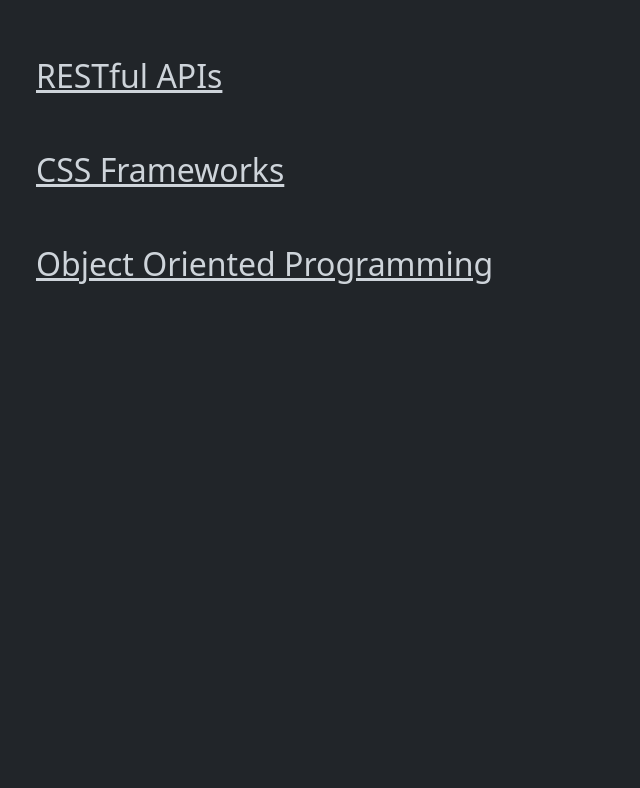
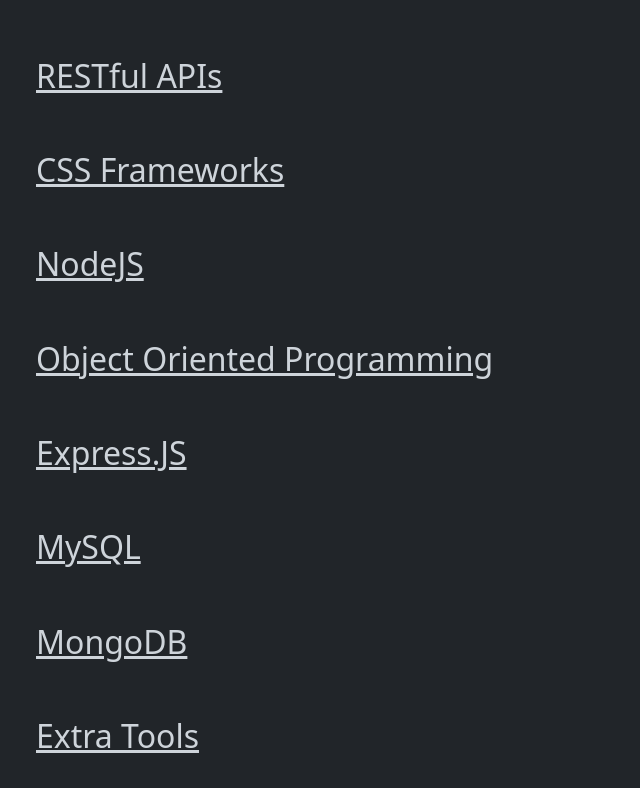
Before and after one commit to epicasino/Coding-Resources, a Next.js app: page / in a window 1280 px wide. Shown: the part 905-1693 px from the top of the page, without its empty margins (0-640 px from the left). Before the commit the page ends 1221 px from the top, so only its background shows below. Built offline with nearby package versions, Linux system fonts and the light colour scheme.

Commit message:
added mysql, mongodb, and etc link json files

```diff
--- /dev/null
+++ b/src/app/resourceLinks/etcLinks.json
@@ -0,0 +1,56 @@
+{
+  "title": "Extra Tools",
+  "subsections": [
+    {
+      "title": "Stock Images",
+      "links": [
+        {
+          "url": "https://www.pexels.com/",
+          "title": "Pexels.com"
+        },
+        {
+          "url": "https://unsplash.com/",
+          "title": "Unsplash"
+        },
+        {
+          "url": "https://picsum.photos",
+          "title": "Lorem Ipsum for Photos"
+        }
+      ]
+    },
+    {
+      "title": "Color Tools",
+      "links": [
+        {
+          "url": "https://www.w3schools.com/colors/colors_picker.asp",
+          "title": "HTML Color Picker"
+        },
+        {
+          "url": "https://cssgradient.io/",
+          "title": "CSS Gradient"
+        },
+        {
+          "url": "https://coolors.co/",
+          "title": "Coolors.co"
+        },
+        {
+          "url": "http://colormind.io/",
+          "title": "Colormind.io: AI Color Generator"
+        }
+      ]
+    },
+    {
+      "title": "Validators",
+      "links": [
+        {
+          "url": "https://jigsaw.w3.org/css-validator/",
+          "title": "CSS validator"
+        },
+        {
+          "url": "https://validator.w3.org/",
+          "title": "HTML validator"
+        }
+      ]
+    }
+  ]
+}
--- /dev/null
+++ b/src/app/resourceLinks/mongodbLinks.json
@@ -0,0 +1,115 @@
+{
+  "title": "MongoDB",
+  "subsections": [
+    {
+      "title": "Basic",
+      "links": [
+        {
+          "url": "https://www.mongodb.com/docs/manual/introduction/",
+          "title": "Introduction to MongoDB"
+        },
+        {
+          "url": "https://www.mongodb.com/docs/mongodb-shell/",
+          "title": "MongoDB Shell (mongosh)"
+        },
+        {
+          "url": "https://www.mongodb.com/docs/manual/crud/",
+          "title": "MongoDB CRUD Operations"
+        },
+        {
+          "url": "https://www.mongodb.com/docs/mongodb-shell/crud/update/#std-label-mongosh-update",
+          "title": "Update Documents"
+        },
+        {
+          "url": "https://www.mongodb.com/docs/manual/aggregation/",
+          "title": "Aggregation Operations"
+        },
+        {
+          "url": "https://www.mongodb.com/docs/manual/reference/operator/update/positional/",
+          "title": "$ (update)"
+        },
+        {
+          "url": "https://www.mongodb.com/docs/manual/reference/operator/aggregation/count/",
+          "title": "$count (aggregation)"
+        },
+        {
+          "url": "https://www.mongodb.com/docs/manual/reference/operator/update/addToSet/",
+          "title": "$addToSet (operator)"
+        },
+        {
+          "url": "https://www.mongodb.com/docs/manual/reference/operator/update/push/",
+          "title": "$push (operator)"
+        },
+        {
+          "url": "https://www.mongodb.com/docs/manual/reference/operator/update/pull/",
+          "title": "$pull (operator)"
+        }
+      ]
+    },
+    {
+      "title": "Mongoose",
+      "links": [
+        {
+          "url": "https://mongoosejs.com/docs/index.html",
+          "title": "Mongoose: Getting Started"
+        },
+        {
+          "url": "https://mongoosejs.com/docs/guides.html",
+          "title": "Mongoose: Guides Overview"
+        },
+        {
+          "url": "https://mongoosejs.com/docs/guide.html",
+          "title": "Mongoose Schemas"
+        },
+        {
+          "url": "https://mongoosejs.com/docs/schematypes.html",
+          "title": "Mongoose SchemaTypes"
+        },
+        {
+          "url": "https://mongoosejs.com/docs/models.html",
+          "title": "Mongoose Models"
+        },
+        {
+          "url": "https://www.geeksforgeeks.org/mongoose-virtuals/",
+          "title": "Mongoose Virtuals"
+        },
+        {
+          "url": "https://masteringjs.io/tutorials/mongoose/timestamps",
+          "title": "Mongoose Timestamps"
+        },
+        {
+          "url": "https://mongoosejs.com/docs/populate.html",
+          "title": "Mongoose Populate"
+        },
+        {
+          "url": "https://www.geeksforgeeks.org/mongoose-findone-function/",
+          "title": "Mongoose | findByIdAndUpdate() Function"
+        },
+        {
+          "url": "https://www.geeksforgeeks.org/mongoose-findbyidandupdate-function/",
+          "title": "Mongoose | findByIdAndUpdate() Function"
+        },
+        {
+          "url": "https://mongoosejs.com/docs/tutorials/findoneandupdate.html",
+          "title": "How to Use findOneAndUpdate() in Mongoose"
+        },
+        {
+          "url": "https://www.geeksforgeeks.org/mongoose-deletemany-function/",
+          "title": "Mongoose | deleteMany() Function"
+        },
+        {
+          "url": "https://stackoverflow.com/questions/33049707/push-items-into-mongo-array-via-mongoose",
+          "title": "Push items into mongo array via mongoose (StackOverflow)"
+        },
+        {
+          "url": "https://stackoverflow.com/questions/18553946/remove-sub-document-from-mongo-with-mongoose",
+          "title": "Remove sub-document from Mongo with mongoose (StackOverflow)"
+        },
+        {
+          "url": "https://stackoverflow.com/questions/12495891/what-is-the-v-field-in-mongoose",
+          "title": "What is the __v field in Mongoose (StackOverflow)"
+        }
+      ]
+    }
+  ]
+}
--- /dev/null
+++ b/src/app/resourceLinks/mysqlLinks.json
@@ -0,0 +1,87 @@
+{
+  "title": "MySQL",
+  "subsections": [
+    {
+      "title": "SQL (Language)",
+      "links": [
+        {
+          "url": "https://www.w3schools.com/mysql/mysql_datatypes.asp",
+          "title": "MySQL Data Types"
+        },
+        {
+          "url": "https://www.w3schools.com/mysql/mysql_rdbms.asp",
+          "title": "MySQL RDBMS"
+        },
+        {
+          "url": "./assets/js/code_examples/sql-dog_db-example.txt",
+          "title": "Code Example of creating mySQL DB & Tables"
+        },
+        {
+          "url": "https://dev.mysql.com/doc/refman/8.0/en/comments.html#:~:text=In%20MySQL%2C%20the%20%2D%2D%20(double,the%20Start%20of%20a%20Comment%E2%80%9D",
+          "title": "MySQL Comments"
+        },
+        {
+          "url": "https://dev.mysql.com/doc/refman/8.0/en/sql-prepared-statements.html",
+          "title": "SQL Prepared Statements"
+        },
+        {
+          "url": "https://dev.mysql.com/doc/mysql-tutorial-excerpt/5.7/en/example-foreign-keys.html",
+          "title": "SQL Foreign Keys"
+        },
+        {
+          "url": "https://www.geeksforgeeks.org/node-js-mysql-insert-into-table/",
+          "title": "SQL Insert Into Table"
+        },
+        {
+          "url": "https://www.w3schools.com/SQL/sql_ref_set.asp",
+          "title": "SQL Ref Set"
+        },
+        {
+          "url": "https://www.w3schools.com/mysql/mysql_insert.asp",
+          "title": "SQL INSERT INTO"
+        },
+        {
+          "url": "https://www.w3schools.com/Sql/func_mysql_concat.asp",
+          "title": "SQL CONCAT() Function"
+        },
+        {
+          "url": "https://www.w3schools.com/mysql/mysql_update.asp",
+          "title": "MySQL UPDATE Statement"
+        },
+        {
+          "url": "https://www.w3schools.com/mysql/mysql_and_or.asp",
+          "title": "MySQL Operators"
+        },
+        {
+          "url": "https://stackoverflow.com/questions/36682736/select-specific-rows-and-columns-from-an-sql-database",
+          "title": "Select specific rows and columns from an SQL database"
+        }
+      ]
+    },
+    {
+      "title": "Sequelize",
+      "links": [
+        {
+          "url": "https://sequelize.org/docs/v6/getting-started/",
+          "title": "Sequelize Getting Started"
+        },
+        {
+          "url": "https://sequelize.org/docs/v6/core-concepts/model-querying-basics/",
+          "title": "Model Querying - Basics"
+        },
+        {
+          "url": "https://sequelize.org/docs/v6/other-topics/naming-strategies/",
+          "title": "Sequelize Naming Strategies"
+        },
+        {
+          "url": "https://devhints.io/sequelize",
+          "title": "Devhints Sequelize"
+        },
+        {
+          "url": "https://stackoverflow.com/questions/53848784/sequelize-query-singular-instead-of-plural-table-name",
+          "title": "Sequelize query singular instead of plural table name"
+        }
+      ]
+    }
+  ]
+}
```
Also changed, not shown: src/app/resourceLinks/allLinks.ts (+11 -1 lines).
